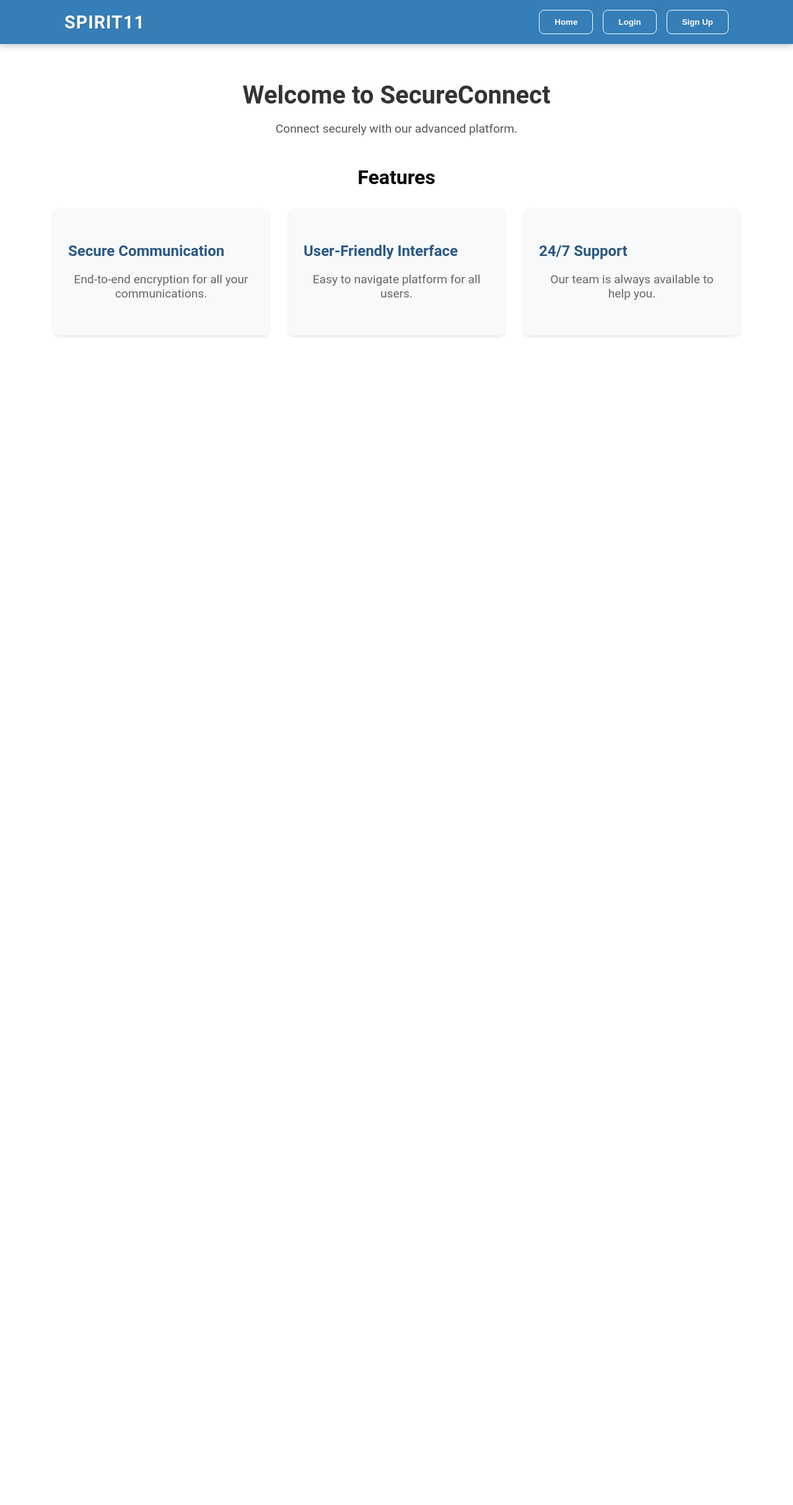
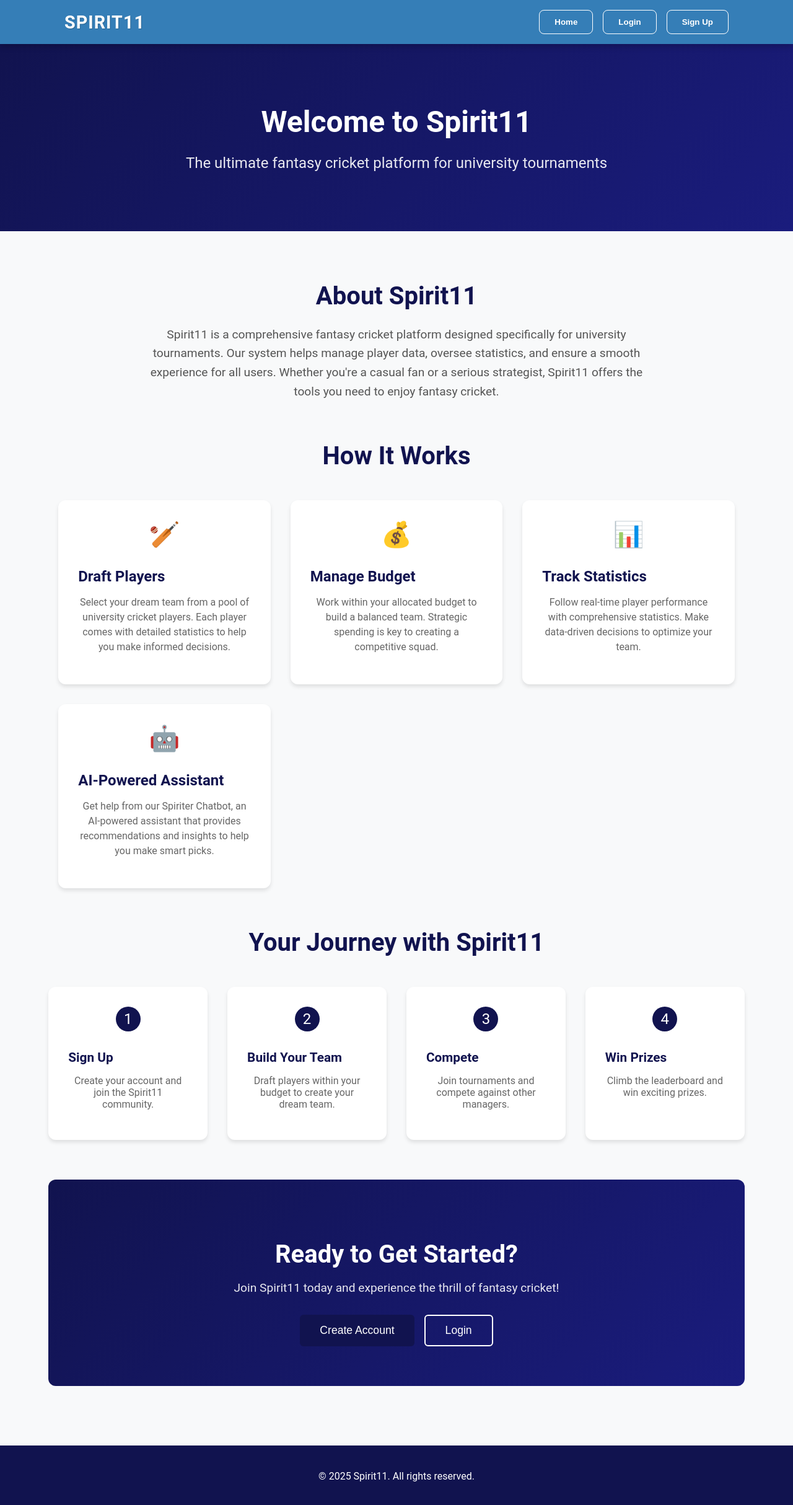
Before and after one commit to dimuthuh28/Hacktml_p2, a React (Create React App) app in the folder frontend/: page / in a window 1280 px wide. Shown: the top 2428 px of the page at 62% size. Before the commit the page ends 800 px from the top, so only its background shows below. Built offline with nearby package versions, Linux system fonts and the light colour scheme; the HTML template or start-up script is replaced by a standard one.

Commit message:
guest home

```diff
--- a/frontend/src/pages/GuestHomePage.js
+++ b/frontend/src/pages/GuestHomePage.js
@@ -1,34 +1,97 @@
 import React from "react";
 import Navbar from "../components/Navbar";
 import "../styles/GuestHomePage.css";
+import { useNavigate } from "react-router-dom";
 
 const GuestHomePage = () => {
+  const navigate = useNavigate();
+
   return (
     <div className="guest-home-container">
       <Navbar isLoggedIn={false} />
+
+      <div className="hero-section">
+        <div className="hero-content">
+          <h1>Welcome to Spirit11</h1>
+          <p>The ultimate fantasy cricket platform for university tournaments</p>
+        </div>
+      </div>
+
       <div className="guest-content">
-        <h1>Welcome to SecureConnect</h1>
-        <p>Connect securely with our advanced platform.</p>
+        <div className="about-section">
+          <h2>About Spirit11</h2>
+          <p>
+            Spirit11 is a comprehensive fantasy cricket platform designed specifically for university tournaments.
+            Our system helps manage player data, oversee statistics, and ensure a smooth experience for all users.
+            Whether you're a casual fan or a serious strategist, Spirit11 offers the tools you need to enjoy fantasy cricket.
+          </p>
+        </div>
 
-        {/* Add more content for the guest home page */}
         <div className="features-section">
-          <h2>Features</h2>
+          <h2>How It Works</h2>
           <div className="feature-cards">
             <div className="feature-card">
-              <h3>Secure Communication</h3>
-              <p>End-to-end encryption for all your communications.</p>
+              <div className="feature-icon">🏏</div>
+              <h3>Draft Players</h3>
+              <p>Select your dream team from a pool of university cricket players. Each player comes with detailed statistics to help you make informed decisions.</p>
             </div>
             <div className="feature-card">
-              <h3>User-Friendly Interface</h3>
-              <p>Easy to navigate platform for all users.</p>
+              <div className="feature-icon">💰</div>
+              <h3>Manage Budget</h3>
+              <p>Work within your allocated budget to build a balanced team. Strategic spending is key to creating a competitive squad.</p>
             </div>
             <div className="feature-card">
-              <h3>24/7 Support</h3>
-              <p>Our team is always available to help you.</p>
+              <div className="feature-icon">📊</div>
+              <h3>Track Statistics</h3>
+              <p>Follow real-time player performance with comprehensive statistics. Make data-driven decisions to optimize your team.</p>
+            </div>
+            <div className="feature-card">
+              <div className="feature-icon">🤖</div>
+              <h3>AI-Powered Assistant</h3>
+              <p>Get help from our Spiriter Chatbot, an AI-powered assistant that provides recommendations and insights to help you make smart picks.</p>
             </div>
           </div>
         </div>
+
+        <div className="user-journey-section">
+          <h2>Your Journey with Spirit11</h2>
+          <div className="journey-steps">
+            <div className="journey-step">
+              <div className="step-number">1</div>
+              <h3>Sign Up</h3>
+              <p>Create your account and join the Spirit11 community.</p>
+            </div>
+            <div className="journey-step">
+              <div className="step-number">2</div>
+              <h3>Build Your Team</h3>
+              <p>Draft players within your budget to create your dream team.</p>
+            </div>
+            <div className="journey-step">
+              <div className="step-number">3</div>
+              <h3>Compete</h3>
+              <p>Join tournaments and compete against other managers.</p>
+            </div>
+            <div className="journey-step">
+              <div className="step-number">4</div>
+              <h3>Win Prizes</h3>
+              <p>Climb the leaderboard and win exciting prizes.</p>
+            </div>
+          </div>
+        </div>
+
+        <div className="cta-section">
+          <h2>Ready to Get Started?</h2>
+          <p>Join Spirit11 today and experience the thrill of fantasy cricket!</p>
+          <div className="cta-buttons">
+            <button onClick={() => navigate("/signup")} className="primary-button">Create Account</button>
+            <button onClick={() => navigate("/login")} className="secondary-button">Login</button>
+          </div>
+        </div>
       </div>
+
+      <footer className="guest-footer">
+        <p>&copy; {new Date().getFullYear()} Spirit11. All rights reserved.</p>
+      </footer>
     </div>
   );
 };
--- a/frontend/src/styles/GuestHomePage.css
+++ b/frontend/src/styles/GuestHomePage.css
@@ -2,61 +2,298 @@
   min-height: 100vh;
   display: flex;
   flex-direction: column;
+  background-color: #f8f9fa;
 }
 
+/* Hero Section */
+.hero-section {
+  background: linear-gradient(135deg, #11134F 0%, #1a1c7d 100%);
+  color: white;
+  padding: 4rem 2rem;
+  text-align: center;
+}
+
+.hero-content {
+  max-width: 800px;
+  margin: 0 auto;
+}
+
+.hero-content h1 {
+  font-size: 3rem;
+  margin-bottom: 1rem;
+  font-weight: 700;
+}
+
+.hero-content p {
+  font-size: 1.5rem;
+  margin-bottom: 2rem;
+  opacity: 0.9;
+}
+
+.hero-buttons {
+  display: flex;
+  gap: 1rem;
+  justify-content: center;
+}
+
+/* Main Content */
 .guest-content {
   max-width: 1200px;
   margin: 0 auto;
-  padding: 2rem;
-  text-align: center;
+  padding: 3rem 2rem;
 }
 
-.guest-content h1 {
-  font-size: 2.5rem;
-  margin-bottom: 1rem;
-  color: #333;
+/* About Section */
+.about-section {
+  text-align: center;
+  margin-bottom: 4rem;
 }
 
-.guest-content p {
+.about-section h2 {
+  font-size: 2.5rem;
+  color: #11134F;
+  margin-bottom: 1.5rem;
+}
+
+.about-section p {
   font-size: 1.2rem;
   color: #555;
-  margin-bottom: 2rem;
+  max-width: 800px;
+  margin: 0 auto;
+  line-height: 1.6;
 }
 
+/* Features Section */
 .features-section {
-  margin-top: 3rem;
+  margin-bottom: 4rem;
 }
 
 .features-section h2 {
-  font-size: 2rem;
-  margin-bottom: 2rem;
+  font-size: 2.5rem;
+  color: #11134F;
+  text-align: center;
+  margin-bottom: 3rem;
 }
 
 .feature-cards {
-  display: flex;
-  flex-wrap: wrap;
-  justify-content: center;
+  display: grid;
+  grid-template-columns: repeat(auto-fit, minmax(250px, 1fr));
   gap: 2rem;
+  padding: 0 1rem;
 }
 
 .feature-card {
-  background-color: #f8f9fa;
-  border-radius: 8px;
-  padding: 1.5rem;
-  box-shadow: 0 2px 5px rgba(0, 0, 0, 0.1);
-  width: 300px;
-  transition: transform 0.3s;
+  background-color: white;
+  border-radius: 12px;
+  padding: 2rem;
+  box-shadow: 0 4px 6px rgba(0, 0, 0, 0.1);
+  text-align: center;
+  transition: transform 0.3s, box-shadow 0.3s;
 }
 
 .feature-card:hover {
   transform: translateY(-5px);
+  box-shadow: 0 8px 12px rgba(0, 0, 0, 0.15);
+}
+
+.feature-icon {
+  font-size: 2.5rem;
+  margin-bottom: 1rem;
 }
 
 .feature-card h3 {
-  color: #2a5885;
+  color: #11134F;
+  font-size: 1.5rem;
   margin-bottom: 1rem;
 }
 
 .feature-card p {
   color: #666;
+  line-height: 1.5;
 }
+
+/* User Journey Section */
+.user-journey-section {
+  margin-bottom: 4rem;
+  text-align: center;
+}
+
+.user-journey-section h2 {
+  font-size: 2.5rem;
+  color: #11134F;
+  margin-bottom: 3rem;
+}
+
+.journey-steps {
+  display: grid;
+  grid-template-columns: repeat(auto-fit, minmax(200px, 1fr));
+  gap: 2rem;
+}
+
+.journey-step {
+  padding: 2rem;
+  background: white;
+  border-radius: 12px;
+  box-shadow: 0 4px 6px rgba(0, 0, 0, 0.1);
+}
+
+.step-number {
+  width: 40px;
+  height: 40px;
+  background: #11134F;
+  color: white;
+  border-radius: 50%;
+  display: flex;
+  align-items: center;
+  justify-content: center;
+  font-size: 1.5rem;
+  margin: 0 auto 1rem;
+}
+
+.journey-step h3 {
+  color: #11134F;
+  font-size: 1.3rem;
+  margin-bottom: 0.5rem;
+}
+
+.journey-step p {
+  color: #666;
+}
+
+/* CTA Section */
+.cta-section {
+  text-align: center;
+  padding: 4rem 2rem;
+  background: linear-gradient(135deg, #11134F 0%, #1a1c7d 100%);
+  color: white;
+  border-radius: 12px;
+  margin-bottom: 3rem;
+}
+
+.cta-section h2 {
+  font-size: 2.5rem;
+  margin-bottom: 1rem;
+}
+
+.cta-section p {
+  font-size: 1.2rem;
+  margin-bottom: 2rem;
+  opacity: 0.9;
+}
+
+.cta-buttons {
+  display: flex;
+  gap: 1rem;
+  justify-content: center;
+}
+
+/* Buttons */
+.primary-button, .secondary-button {
+  padding: 0.8rem 2rem;
+  font-size: 1.1rem;
+  border-radius: 6px;
+  cursor: pointer;
+  transition: transform 0.2s, background-color 0.2s;
+  border: none;
+}
+
+.primary-button {
+  background-color: #11134F;
+  color: white;
+}
+
+.primary-button:hover {
+  background-color: #1a1c7d;
+  transform: translateY(-2px);
+}
+
+.secondary-button {
+  background-color: transparent;
+  color: white;
+  border: 2px solid white;
+}
+
+.secondary-button:hover {
+  background-color: rgba(255, 255, 255, 0.1);
+  transform: translateY(-2px);
+}
+
+/* Footer */
+.guest-footer {
+  background-color: #11134F;
+  color: white;
+  text-align: center;
+  padding: 1.5rem;
+  margin-top: auto;
+}
+
+/* Responsive Design */
+@media (max-width: 992px) {
+  .hero-content h1 {
+    font-size: 2.5rem;
+  }
+
+  .hero-content p {
+    font-size: 1.3rem;
+  }
+
+  .about-section h2,
+  .features-section h2,
+  .user-journey-section h2,
+  .cta-section h2 {
+    font-size: 2rem;
+  }
+}
+
+@media (max-width: 768px) {
+  .hero-content h1 {
+    font-size: 2rem;
+  }
+
+  .hero-content p {
+    font-size: 1.1rem;
+  }
+
+  .hero-buttons,
+  .cta-buttons {
+    flex-direction: column;
+    gap: 0.5rem;
+  }
+
+  .primary-button,
+  .secondary-button {
+    width: 100%;
+    max-width: 300px;
+    margin: 0 auto;
+  }
+
+  .feature-cards {
+    grid-template-columns: 1fr;
+  }
+
+  .journey-steps {
+    grid-template-columns: 1fr;
+  }
+}
+
+@media (max-width: 576px) {
+  .hero-section {
+    padding: 3rem 1rem;
+  }
+
+  .guest-content {
+    padding: 2rem 1rem;
+  }
+
+  .about-section h2,
+  .features-section h2,
+  .user-journey-section h2,
+  .cta-section h2 {
+    font-size: 1.8rem;
+  }
+
+  .feature-card,
+  .journey-step {
+    padding: 1.5rem;
+  }
+}
```
